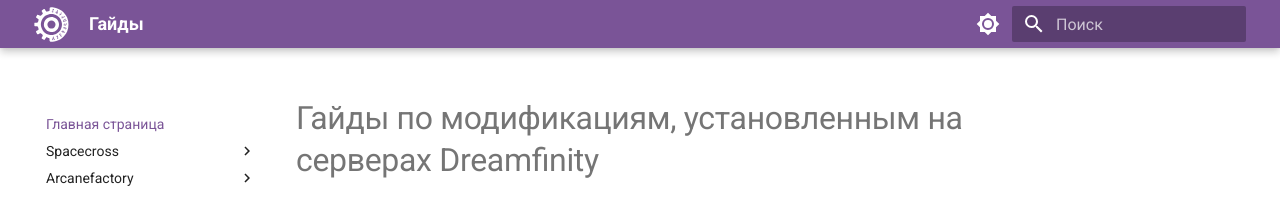
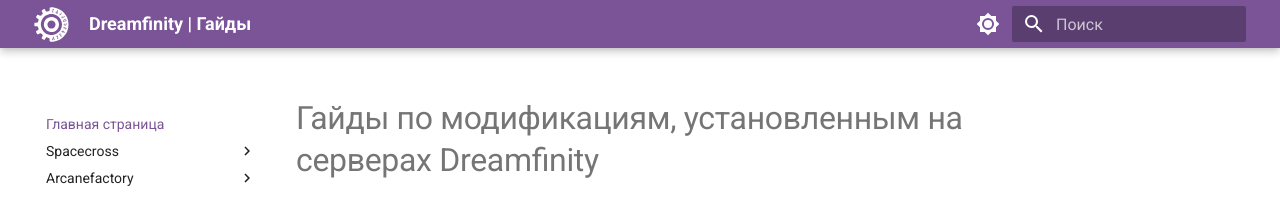
Before and after one commit to Dreamfinity/Guides, an MkDocs documentation site: the page built from guides/index.md, in a window 1280 px wide. Shown: the top 197 px of the page. Built offline with MkDocs 1.6.1 and Material for MkDocs 9.7.7, drawn with Linux system fonts in a browser that asks for light colours.

Commit message:
updated title

```diff
--- a/mkdocs.yml
+++ b/mkdocs.yml
@@ -1,4 +1,4 @@
-site_name: Гайды
+site_name: Dreamfinity | Гайды
 site_url: https://guides.dreamfinity.org
 docs_dir: guides
 site_author: <Georgii Imeshkenov aka @Veritaris, georgiiimeshkenov@gmail.com>
```
